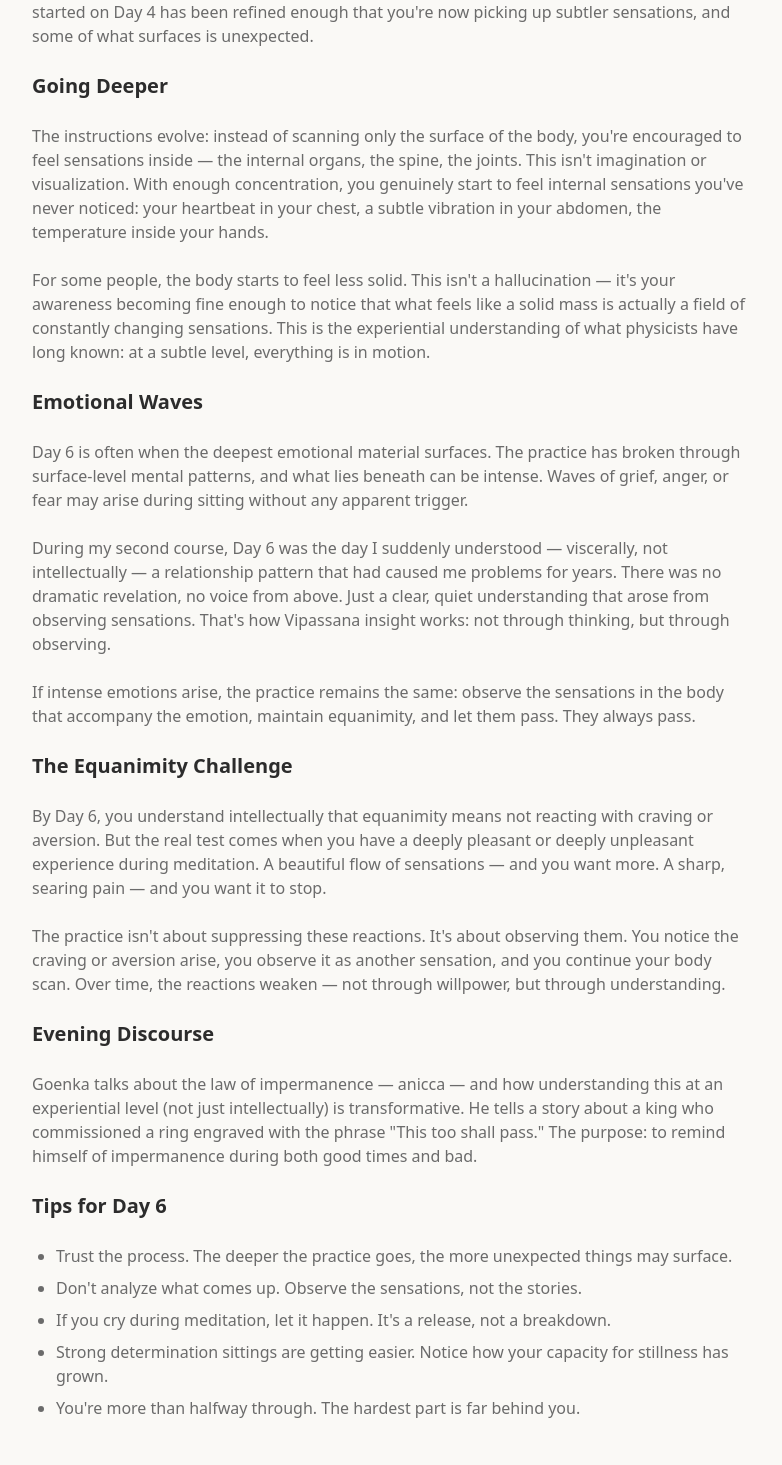
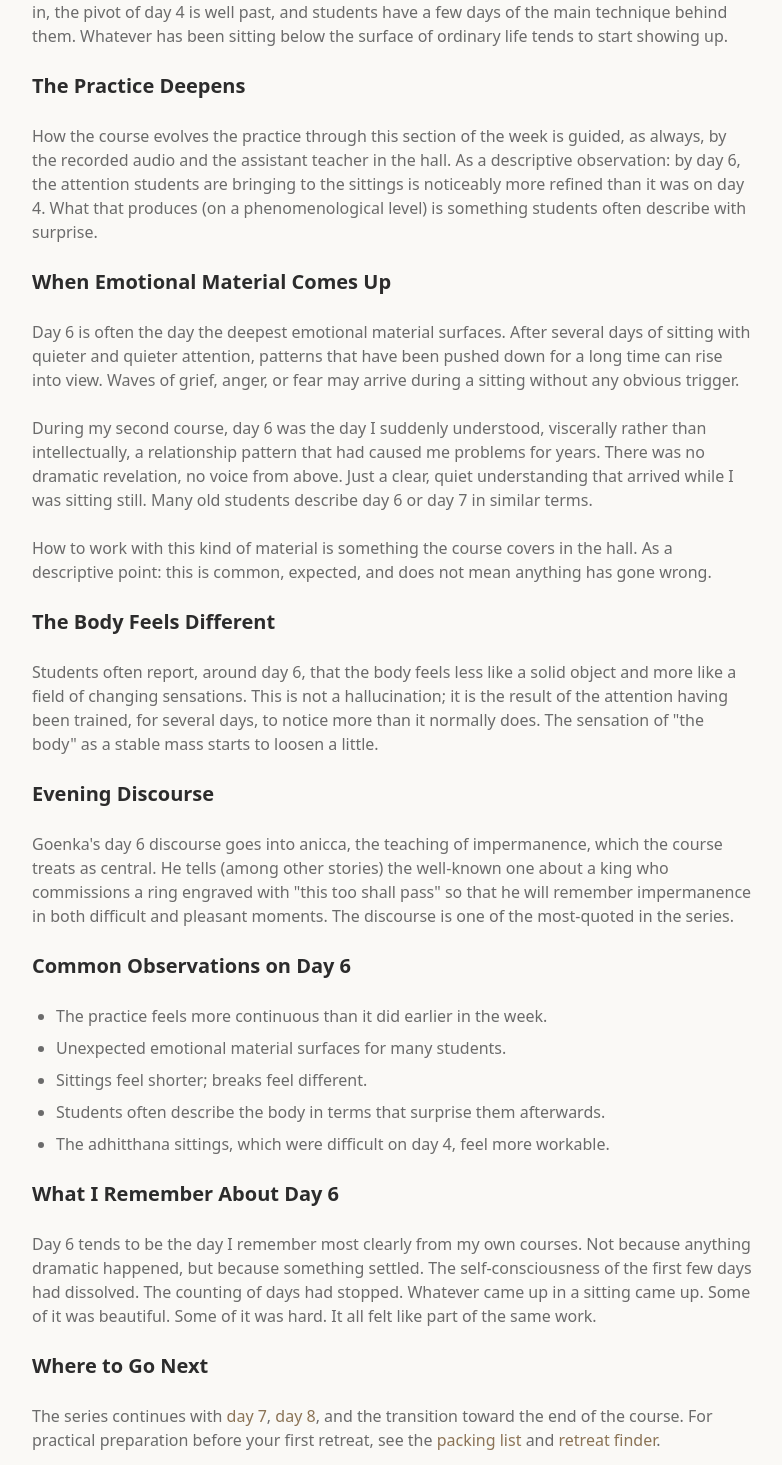
Before and after one commit to m13v/vipassana-cool, a Next.js app: page /experience/day-6 in a window 1280 px wide. Shown: the part 365-1830 px from the top of the page, without its empty margins (248-1030 px from the left). Built offline with nearby package versions, Linux system fonts and the light colour scheme.

Commit message:
Update Day 6 page content and metadata

```diff
--- a/src/app/experience/day-6/page.tsx
+++ b/src/app/experience/day-6/page.tsx
@@ -2,59 +2,70 @@ import type { Metadata } from "next";
 import { DayPage } from "@/components/day-page";
 
 export const metadata: Metadata = {
-  title: "Vipassana Day 6 — Deep Sensations & Emotional Waves",
+  title: "Vipassana Day 6 — Going Deeper and Unexpected Material",
   description:
-    "Day 6 of Vipassana: deeper body awareness, emotional releases, and the practice of equanimity through intense sensations.",
+    "A descriptive account of day 6 of a 10-day Vipassana course: the practice reaches deeper layers, emotional material can surface, and the middle of the course gives way to its later half.",
   alternates: { canonical: "https://vipassana.cool/experience/day-6" },
 };
 
 export default function Day6Page() {
   return (
-    <DayPage day={6} title="Deep Sensations & Emotional Waves">
+    <DayPage day={6} title="Going Deeper and Unexpected Material">
       <p>
-        Day 6 is when the practice begins to reach deeper layers. The surface-level body scan you started on Day 4 has been refined enough that you&apos;re now picking up subtler sensations, and some of what surfaces is unexpected.
+        Day 6 is when the practice starts to reach deeper layers. The rhythm of the schedule has locked in, the pivot of day 4 is well past, and students have a few days of the main technique behind them. Whatever has been sitting below the surface of ordinary life tends to start showing up.
       </p>
 
-      <h2 className="text-xl font-bold text-foreground">Going Deeper</h2>
+      <h2 className="text-xl font-bold text-foreground">The Practice Deepens</h2>
       <p>
-        The instructions evolve: instead of scanning only the surface of the body, you&apos;re encouraged to feel sensations inside — the internal organs, the spine, the joints. This isn&apos;t imagination or visualization. With enough concentration, you genuinely start to feel internal sensations you&apos;ve never noticed: your heartbeat in your chest, a subtle vibration in your abdomen, the temperature inside your hands.
+        How the course evolves the practice through this section of the week is guided, as always, by the recorded audio and the assistant teacher in the hall. As a descriptive observation: by day 6, the attention students are bringing to the sittings is noticeably more refined than it was on day 4. What that produces (on a phenomenological level) is something students often describe with surprise.
+      </p>
+
+      <h2 className="text-xl font-bold text-foreground">When Emotional Material Comes Up</h2>
+      <p>
+        Day 6 is often the day the deepest emotional material surfaces. After several days of sitting with quieter and quieter attention, patterns that have been pushed down for a long time can rise into view. Waves of grief, anger, or fear may arrive during a sitting without any obvious trigger.
       </p>
       <p>
-        For some people, the body starts to feel less solid. This isn&apos;t a hallucination — it&apos;s your awareness becoming fine enough to notice that what feels like a solid mass is actually a field of constantly changing sensations. This is the experiential understanding of what physicists have long known: at a subtle level, everything is in motion.
+        During my second course, day 6 was the day I suddenly understood, viscerally rather than intellectually, a relationship pattern that had caused me problems for years. There was no dramatic revelation, no voice from above. Just a clear, quiet understanding that arrived while I was sitting still. Many old students describe day 6 or day 7 in similar terms.
+      </p>
+      <p>
+        How to work with this kind of material is something the course covers in the hall. As a descriptive point: this is common, expected, and does not mean anything has gone wrong.
       </p>
 
-      <h2 className="text-xl font-bold text-foreground">Emotional Waves</h2>
+      <h2 className="text-xl font-bold text-foreground">The Body Feels Different</h2>
       <p>
-        Day 6 is often when the deepest emotional material surfaces. The practice has broken through surface-level mental patterns, and what lies beneath can be intense. Waves of grief, anger, or fear may arise during sitting without any apparent trigger.
-      </p>
-      <p>
-        During my second course, Day 6 was the day I suddenly understood — viscerally, not intellectually — a relationship pattern that had caused me problems for years. There was no dramatic revelation, no voice from above. Just a clear, quiet understanding that arose from observing sensations. That&apos;s how Vipassana insight works: not through thinking, but through observing.
-      </p>
-      <p>
-        If intense emotions arise, the practice remains the same: observe the sensations in the body that accompany the emotion, maintain equanimity, and let them pass. They always pass.
-      </p>
-
-      <h2 className="text-xl font-bold text-foreground">The Equanimity Challenge</h2>
-      <p>
-        By Day 6, you understand intellectually that equanimity means not reacting with craving or aversion. But the real test comes when you have a deeply pleasant or deeply unpleasant experience during meditation. A beautiful flow of sensations — and you want more. A sharp, searing pain — and you want it to stop.
-      </p>
-      <p>
-        The practice isn&apos;t about suppressing these reactions. It&apos;s about observing them. You notice the craving or aversion arise, you observe it as another sensation, and you continue your body scan. Over time, the reactions weaken — not through willpower, but through understanding.
+        Students often report, around day 6, that the body feels less like a solid object and more like a field of changing sensations. This is not a hallucination; it is the result of the attention having been trained, for several days, to notice more than it normally does. The sensation of &quot;the body&quot; as a stable mass starts to loosen a little.
       </p>
 
       <h2 className="text-xl font-bold text-foreground">Evening Discourse</h2>
       <p>
-        Goenka talks about the law of impermanence — anicca — and how understanding this at an experiential level (not just intellectually) is transformative. He tells a story about a king who commissioned a ring engraved with the phrase &quot;This too shall pass.&quot; The purpose: to remind himself of impermanence during both good times and bad.
+        Goenka&apos;s day 6 discourse goes into anicca, the teaching of impermanence, which the course treats as central. He tells (among other stories) the well-known one about a king who commissions a ring engraved with &quot;this too shall pass&quot; so that he will remember impermanence in both difficult and pleasant moments. The discourse is one of the most-quoted in the series.
       </p>
 
-      <h2 className="text-xl font-bold text-foreground">Tips for Day 6</h2>
+      <h2 className="text-xl font-bold text-foreground">Common Observations on Day 6</h2>
       <ul className="list-disc space-y-2 pl-6">
-        <li>Trust the process. The deeper the practice goes, the more unexpected things may surface.</li>
-        <li>Don&apos;t analyze what comes up. Observe the sensations, not the stories.</li>
-        <li>If you cry during meditation, let it happen. It&apos;s a release, not a breakdown.</li>
-        <li>Strong determination sittings are getting easier. Notice how your capacity for stillness has grown.</li>
-        <li>You&apos;re more than halfway through. The hardest part is far behind you.</li>
+        <li>The practice feels more continuous than it did earlier in the week.</li>
+        <li>Unexpected emotional material surfaces for many students.</li>
+        <li>Sittings feel shorter; breaks feel different.</li>
+        <li>Students often describe the body in terms that surprise them afterwards.</li>
+        <li>The adhitthana sittings, which were difficult on day 4, feel more workable.</li>
       </ul>
+
+      <h2 className="text-xl font-bold text-foreground">What I Remember About Day 6</h2>
+      <p>
+        Day 6 tends to be the day I remember most clearly from my own courses. Not because anything dramatic happened, but because something settled. The self-consciousness of the first few days had dissolved. The counting of days had stopped. Whatever came up in a sitting came up. Some of it was beautiful. Some of it was hard. It all felt like part of the same work.
+      </p>
+
+      <h2 className="text-xl font-bold text-foreground">Where to Go Next</h2>
+      <p>
+        The series continues with{" "}
+        <a href="/experience/day-7" className="text-accent hover:text-foreground">day 7</a>
+        ,{" "}
+        <a href="/experience/day-8" className="text-accent hover:text-foreground">day 8</a>
+        , and the transition toward the end of the course. For practical preparation before your first retreat, see the{" "}
+        <a href="/prepare/packing-list" className="text-accent hover:text-foreground">packing list</a>
+        {" "}and{" "}
+        <a href="/guide/find-a-retreat" className="text-accent hover:text-foreground">retreat finder</a>.
+      </p>
     </DayPage>
   );
 }
```
